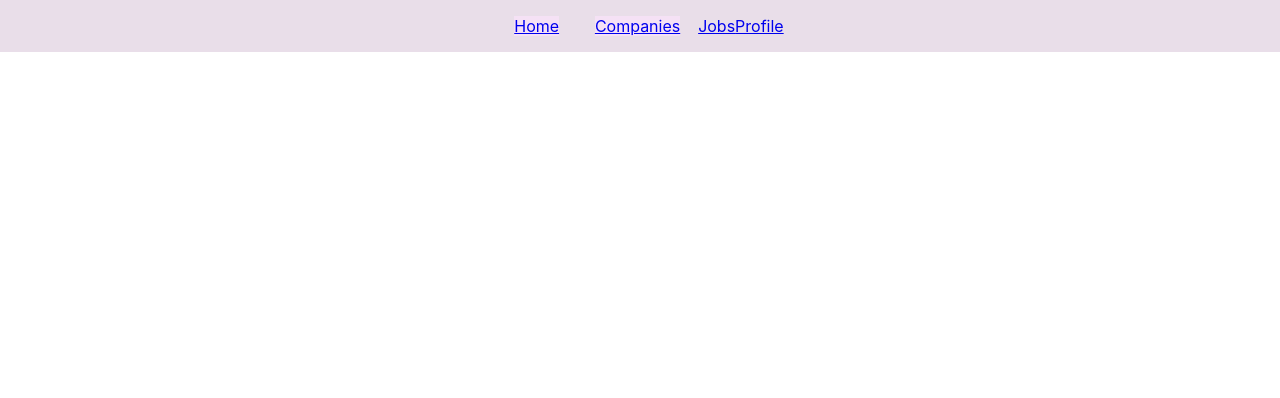
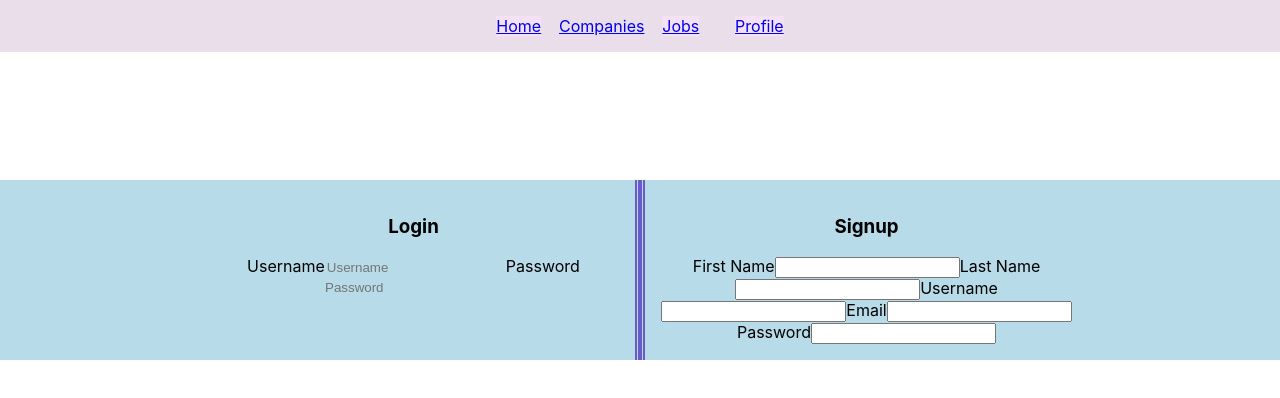
Before and after one commit to Joyce-w/43_React-Jobly, a React (Create React App) app in the folder jobly/: page /login in a window 1280 px wide. Shown: the top 398 px of the page. Built offline with nearby package versions, Linux system fonts and the light colour scheme.

Commit message:
Add login/signup form

```diff
--- a/jobly/package.json
+++ b/jobly/package.json
@@ -9,6 +9,7 @@
     "react": "^17.0.2",
     "react-dom": "^17.0.2",
     "react-router": "^5.2.0",
+    "react-router-dom": "^5.2.0",
     "react-scripts": "4.0.3",
     "web-vitals": "^1.1.2"
   },
--- a/jobly/src/App.js
+++ b/jobly/src/App.js
@@ -1,12 +1,12 @@
 import logo from './logo.svg';
 import './App.css';
-import {BrowserRouter, Route, NavLink } from 'react-router-dom'
-import Home from './Home'
+import { BrowserRouter, Route, NavLink } from 'react-router-dom';
 import Companies from './Companies';
 import Jobs from './Jobs';
 import Profile from './Profile';
-import Auth from './Auth';
+import Auth from './Auth/Auth';
 import NavBar from './NavBar/NavBar';
+import Home from './Home/Home'
 
 function App() {
   return (
@@ -25,7 +25,7 @@ function App() {
         <Route exact path="/profile">
           <Profile/>
         </Route>
-        <Route exact path="/auth">
+        <Route exact path="/login">
           <Auth/>
         </Route>
 
--- /dev/null
+++ b/jobly/src/Auth/Auth.css
@@ -0,0 +1,41 @@
+.Auth-container{
+    background-color: rgb(184, 219, 233);
+    padding: 0 15%;
+    display:flex;
+    margin-top: 10%;
+}
+
+.signup{
+    flex:1;
+    padding: 1rem;
+    border-left: slateblue 5px double;
+}
+
+.login{
+    flex:1;
+    padding: 1rem;
+    border-right: slateblue 5px double;
+}
+
+.login input {
+    border: none;
+    background: none;
+    outline: none;
+}
+
+/* Maake label float up when input is focused. Ref :https://codepen.io/joyce-w/pen/JjNMNBK */
+/* .login label {
+    position: absolute;
+    transform: translateY(0%);
+    font-size: 16px;
+    pointer-events: none;
+    transition: .5s;
+} */
+
+.login input:focus ~ label{
+    animation-name: slideup;
+}
+
+@keyframes slideup {
+    background-color: blue;
+}
--- /dev/null
+++ b/jobly/src/Auth/Auth.js
@@ -0,0 +1,35 @@
+import React from 'react';
+import './Auth.css'
+const Auth = () => {
+
+    return (
+        <div className='Auth-container'>
+            {/* login */}
+            <form className='login'>
+                <h3>Login</h3>
+                <label>Username</label>
+                <input placeholder = 'Username' type='text'></input>
+
+                <label>Password</label>
+                <input placeholder = 'Password'type='password '></input>
+            </form>
+            {/* signup */}
+            <form className='signup'>
+                <h3>Signup</h3>
+                <label>First Name</label>
+                <input type='text'></input>
+                <label>Last Name</label>
+                <input type='text'></input>
+                <label>Username</label>
+                <input type='text'></input>
+                <label>Email</label>
+                <input type='email'></input>
+                <label>Password</label>
+                <input type='password '></input>
+            </form>
+        </div>
+
+    )
+}
+
+export default Auth;
--- a/jobly/src/Home.js
+++ b/jobly/src/Home/Home.js
@@ -13,7 +13,8 @@ const Home = () => {
       <Link to="/register">
         <button>Signup</button>
       </Link>
-    </div>
+      </div>
+
     <div className="Home-div">
       <h1>Welcome Username.</h1>
       <Link to="/companies">
--- a/jobly/src/NavBar/NavBar.css
+++ b/jobly/src/NavBar/NavBar.css
@@ -5,11 +5,14 @@
 
 }
 
-.NavBar-nav :first-child{
+.NavBar-nav > a{
     background-color: rgb(245, 225, 245);
-    margin: 0 2%;
+    margin-left: 2%;
+    margin: 0 2%
 }
 
-.NavBar-routes {
-    margin-right: 0;
+/* Picks the links that is not first child of Nav. */
+.NavBar-routes *:not(:first-child) {
+    background-color: rgb(245, 225, 245);
+    margin: 0 2%
 }
--- a/jobly/src/NavBar/NavBar.js
+++ b/jobly/src/NavBar/NavBar.js
@@ -7,9 +7,9 @@ const NavBar = () => {
         <nav className="NavBar-nav">
             <NavLink to="/">Home</NavLink>
             <span className="NavBar-routes">
-                <NavLink to="/">Companies</NavLink>
-                <NavLink to="/">Jobs</NavLink>
-                <NavLink to="/">Profile</NavLink>
+                <NavLink to="/companies">Companies</NavLink>
+                <NavLink to="/jobs">Jobs</NavLink>
+                <NavLink to="/profile">Profile</NavLink>
             </span>
 
         </nav>
```
Also changed, not shown: jobly/src/Auth.js (deleted), jobly/src/Home/Home.css (renamed from jobly/src/Home.css), 2 other files (tests, documents, lock files or other folders).
